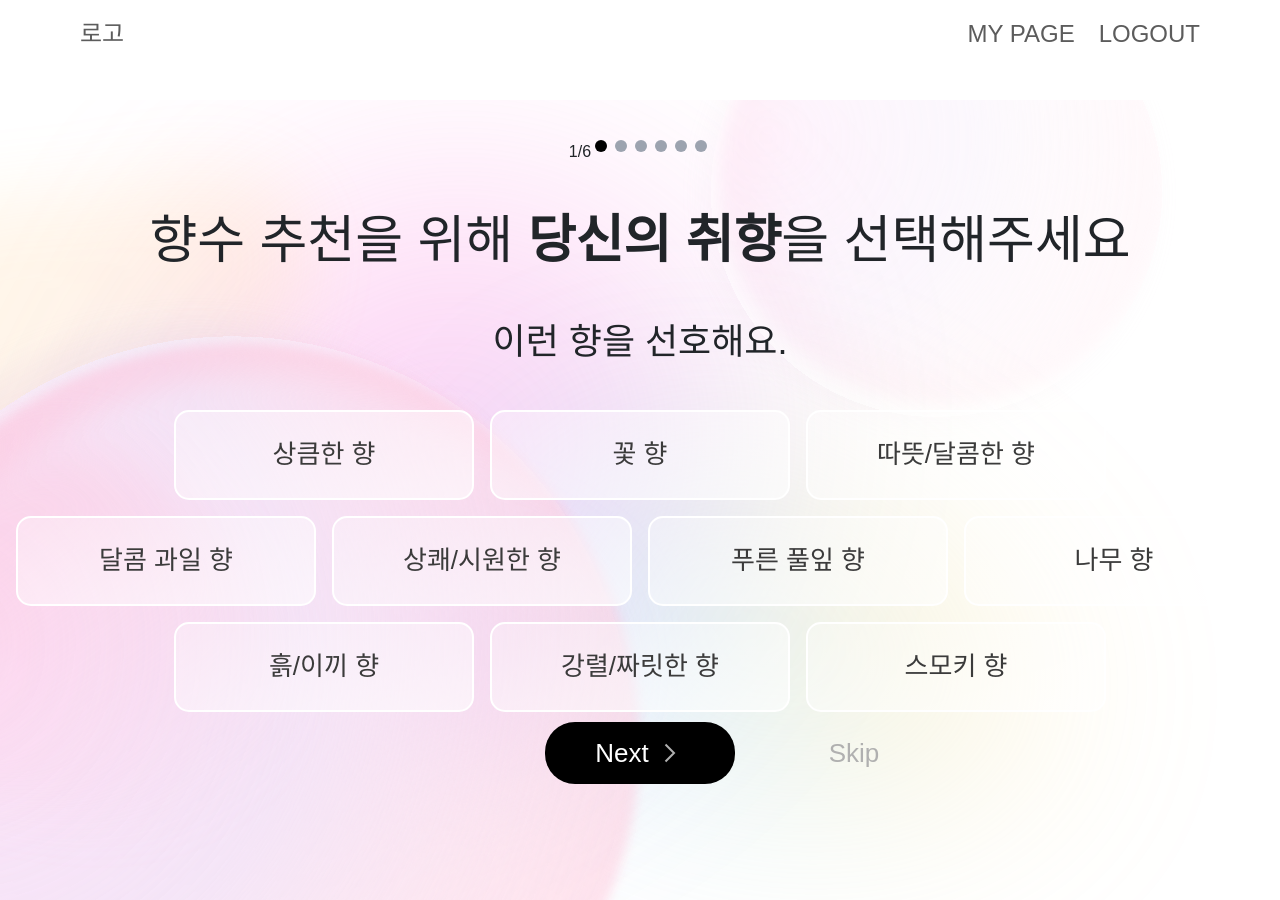
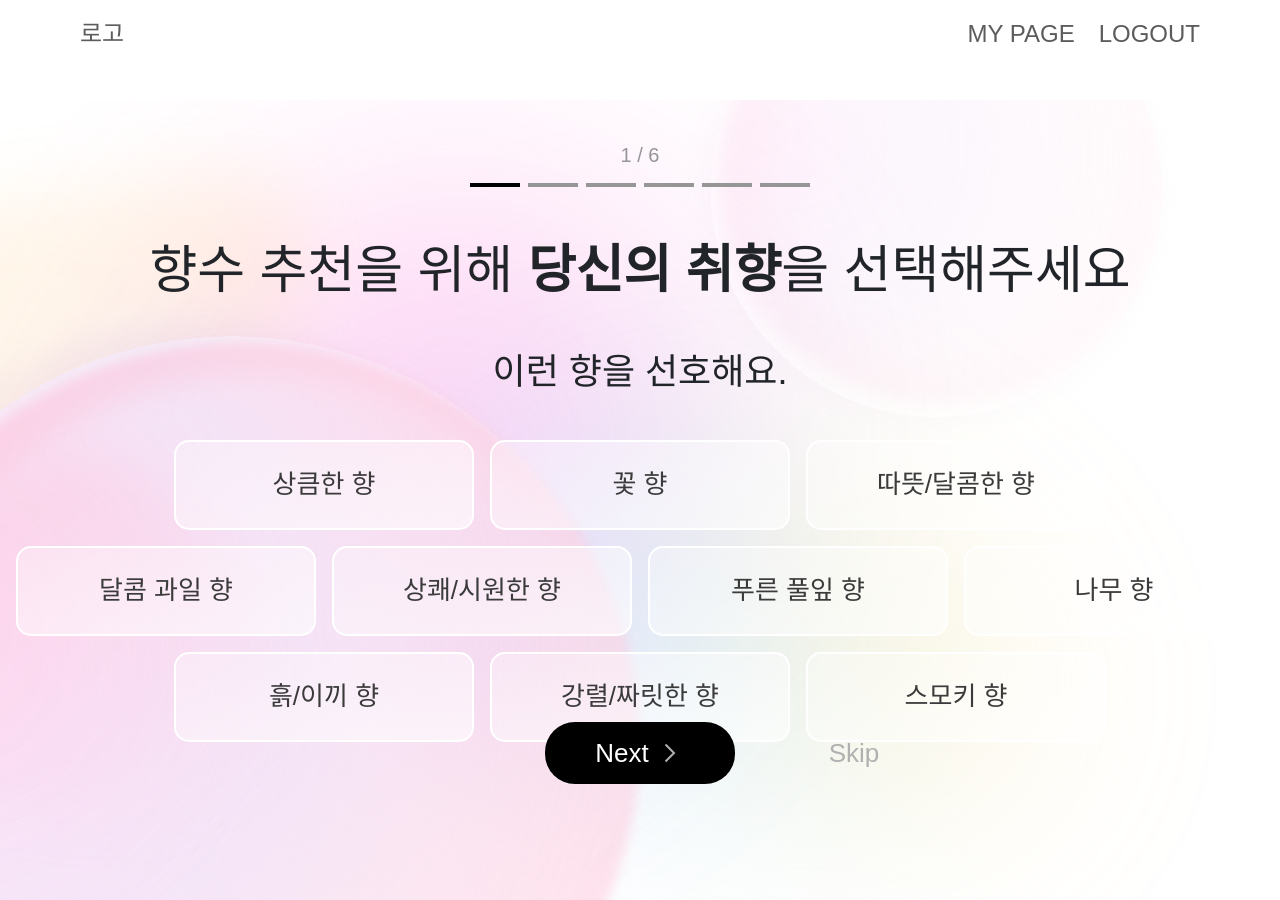
Before and after one commit to jerimy321/perfume-client, a React (Create React App) app: page /main in a window 1280 px wide. Built offline with nearby package versions, Linux system fonts and the light colour scheme.

Commit message:
css: 캐러셀 인디케이터 디자인 수정

```diff
--- a/src/components/carousel.tsx
+++ b/src/components/carousel.tsx
@@ -25,18 +25,20 @@ const Carousel: React.FC = () => {
 
   return (
     <div className="relative flex flex-col items-center h-full overflow-auto">
-      <div className="flex justify-center w-full mt-10">
-        <span>
-          {activeIndex + 1}/{categories.length}
+      <div className="flex flex-col items-center justify-center w-full mt-10">
+        <span className="text-[20px] text-gray150">
+          {activeIndex + 1} / {categories.length}
         </span>
+        <div>
           {categories.map((_, index) => (
             <button
-            key={index}
+              key={categories[index]}
               type="button"
-            className={`w-3 h-3 rounded-full mx-1 ${index <= activeIndex ? 'bg-black' : 'bg-gray-400'}`}
+              className={`w-[50px] h-1 mx-1 ${index <= activeIndex ? 'bg-black' : 'bg-gray150'}`}
               onClick={() => handleIndicatorClick(index)}
             ></button>
           ))}
+        </div>
       </div>
       <PickHashtagSentence />
       {categories.map((category, index) =>
```
Lines whose indentation alone changed are shown as unchanged.
